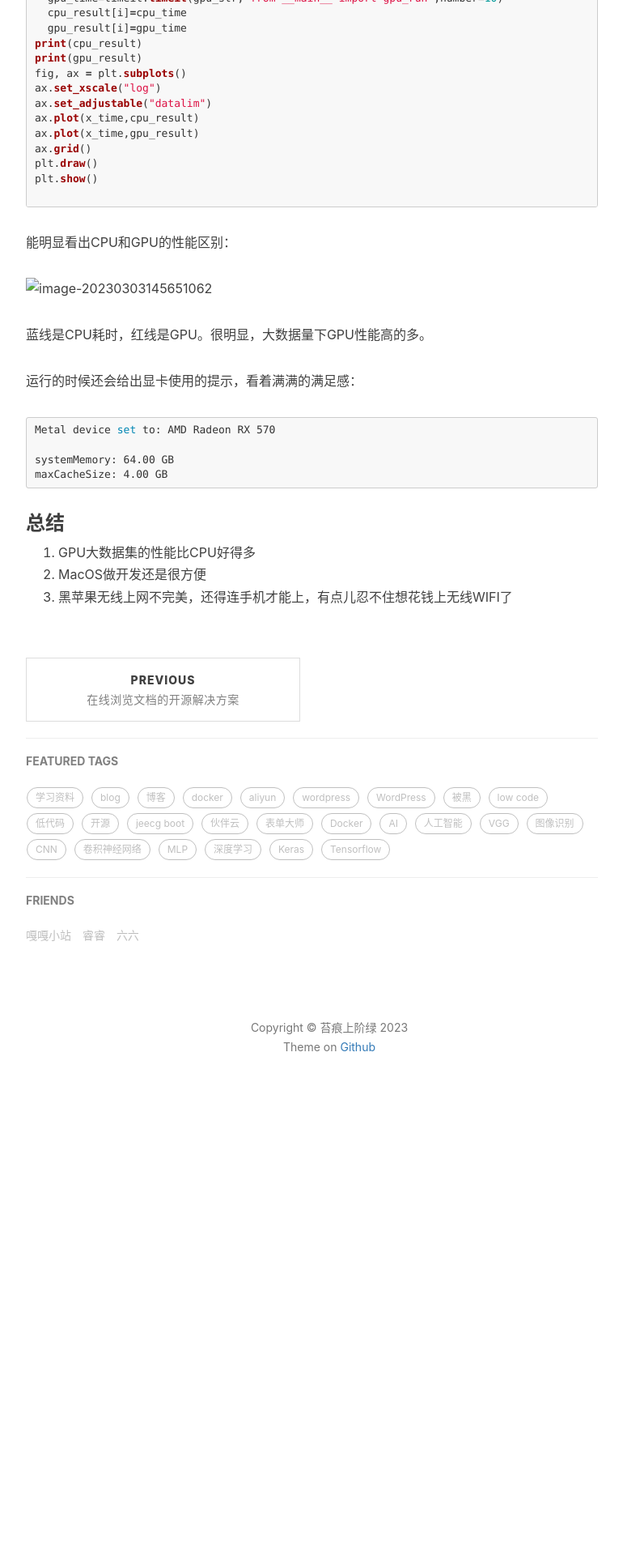
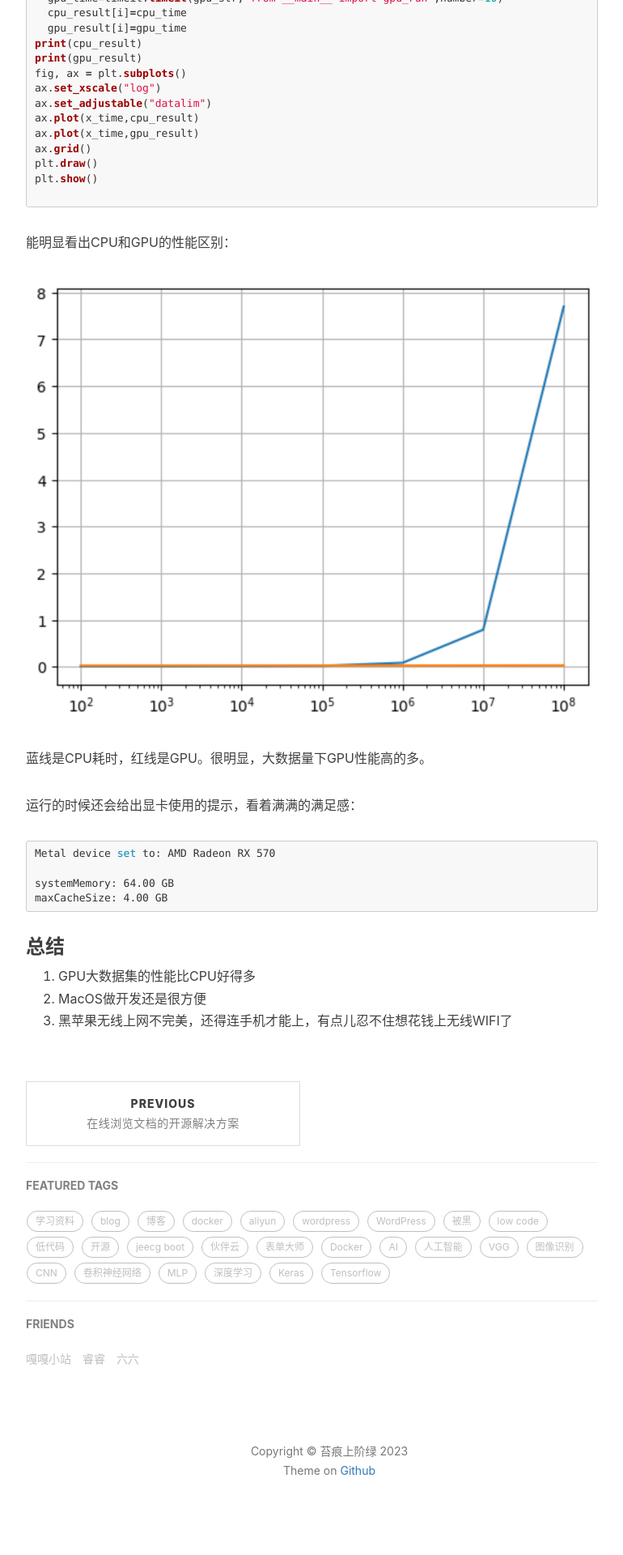
Before and after one commit to shenyaojun/shenyaojun.github.io, a Jekyll site: the page built from _posts/2023-03-03-MacOS下的Tensorflow启动GPU.md, in a window 1280 px wide. Shown: the part 2661-4581 px from the top of the page at 81% size, without its empty margins (233-1003 px from the left). Built offline with Jekyll 4.4.1, drawn with Linux system fonts in a browser that asks for light colours; nearby versions of some CDN libraries; comment, search, counter and statistics services are not loaded; before the commit the page ends 4058 px from its top, so only the background shows below that.

Commit message:
typo error fix

```diff
--- a/_posts/2023-03-03-MacOS下的Tensorflow启动GPU.md
+++ b/_posts/2023-03-03-MacOS下的Tensorflow启动GPU.md
@@ -114,7 +114,7 @@ plt.show()
 
 能明显看出CPU和GPU的性能区别：
 
-![image-20230303145651062](/Users/shenyaojun/work/shenyaojun.github.io/img/images/image-20230303145651062.png)
+![image-20230303145651062](\img\images\image-20230303145651062.png)
 
 蓝线是CPU耗时，红线是GPU。很明显，大数据量下GPU性能高的多。
 
```
